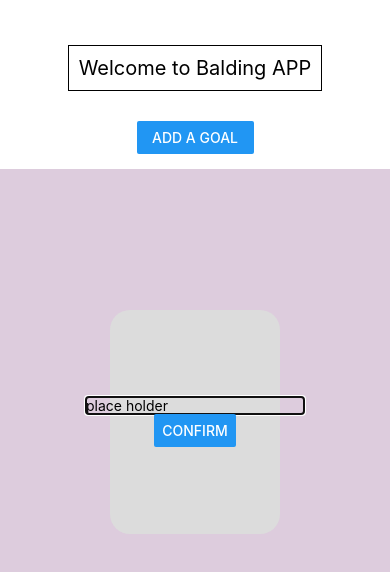
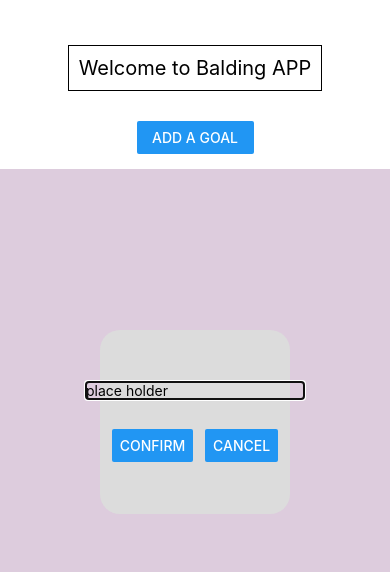
Before and after one commit to wangyiyang7/CS5520, a React Native app: screen / in a window 390 px wide. Both pictures are taken after a click on the button "ADD A GOAL". Shown: the top 572 px of the page. Built offline with nearby package versions, Linux system fonts and the light colour scheme.

Commit message:
modified:   App.tsx 	modified:   components/Input.tsx

```diff
--- a/App.tsx
+++ b/App.tsx
@@ -18,13 +18,17 @@ export default function App() {
   const [modalVisible, setVisible] = useState(false);
 
   function handleInputData(inputText: string) {
-    //console.log("Parent: ", inputText);
     setInputText(inputText);
     setVisible(false);
   }
 
-  function handleVisible() {
+  function handleVisibleTrue() {
     setVisible(true);
+  }
+
+  function handleVisibileFlase() {
+    setVisible(false);
+    //console.log("!!!??" + modalVisible);
   }
 
   return (
@@ -34,13 +38,14 @@ export default function App() {
         <Header name={appName} />
 
         <View style={styles.buttonContainer}>
-          <Button title="Add a goal" onPress={handleVisible} />
+          <Button title="Add a goal" onPress={handleVisibleTrue} />
         </View>
       </View>
       <Input
         x={autofocus}
         inputHandler={handleInputData}
         modalVisible={modalVisible}
+        dismissModal={handleVisibileFlase}
       />
       <View style={styles.bottomContainer}>
         {inputText.length > 0 ? (
--- a/components/Input.tsx
+++ b/components/Input.tsx
@@ -1,4 +1,12 @@
-import { StyleSheet, View, Text, TextInput, Button, Modal } from "react-native";
+import {
+  StyleSheet,
+  View,
+  Text,
+  TextInput,
+  Button,
+  Modal,
+  Alert,
+} from "react-native";
 import React from "react";
 import { useState } from "react";
 /*
@@ -11,6 +19,7 @@ const Input = (props: {
   x: boolean;
   inputHandler: Function;
   modalVisible: boolean;
+  dismissModal: Function;
 }) => {
   const [txt, setTxt] = useState("");
 
@@ -18,6 +27,21 @@ const Input = (props: {
 
   function handleConfirm() {
     props.inputHandler(txt);
+  }
+
+  function handleCancel() {
+    Alert.alert("Alert!", "Sure to cancel?", [
+      {
+        text: "Cancel",
+      },
+      {
+        text: "OK",
+        onPress: () => {
+          props.dismissModal();
+          //console.log("!!!" + props.modalVisible);
+        },
+      },
+    ]);
   }
 
   return (
@@ -35,7 +59,6 @@ const Input = (props: {
           onBlur={() => setFocus(false)}
           autoFocus={props.x}
         />
-
         {isFocus && txt.length > 0 ? (
           <Text>{txt.length}</Text>
         ) : !isFocus && txt.length > 0 ? (
@@ -45,7 +68,11 @@ const Input = (props: {
               : "Please type more than 3 characters"}
           </Text>
         ) : null}
-        <Button title="Confirm" onPress={handleConfirm} />
+        <View style={styles.row}>
+          <Button title="Confirm" onPress={handleConfirm} />
+
+          <Button title="Cancel" onPress={handleCancel} />
+        </View>
       </View>
     </Modal>
   );
@@ -59,8 +86,18 @@ const styles = StyleSheet.create({
     //padding: 50,
     justifyContent: "center",
     alignItems: "center",
-    marginHorizontal: 110,
-    marginVertical: 310,
+    marginHorizontal: 100,
+    marginVertical: 330,
+  },
+  row: {
+    flexDirection: "row",
+    alignSelf: "stretch",
+    justifyContent: "space-evenly",
+    marginTop: 30,
+    //borderWidth: 1,
+  },
+  spacing: {
+    width: 15, // Adjust the width to add more or less spacing
   },
 });
 
```
